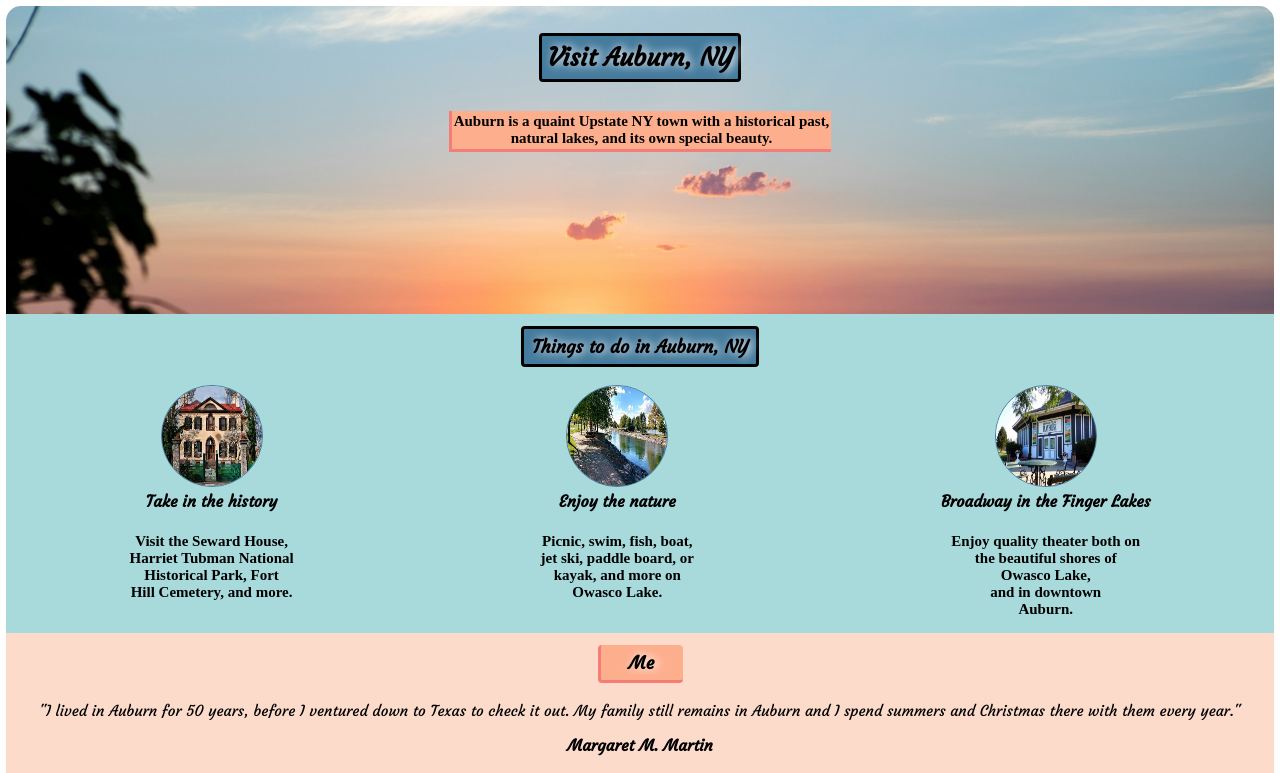
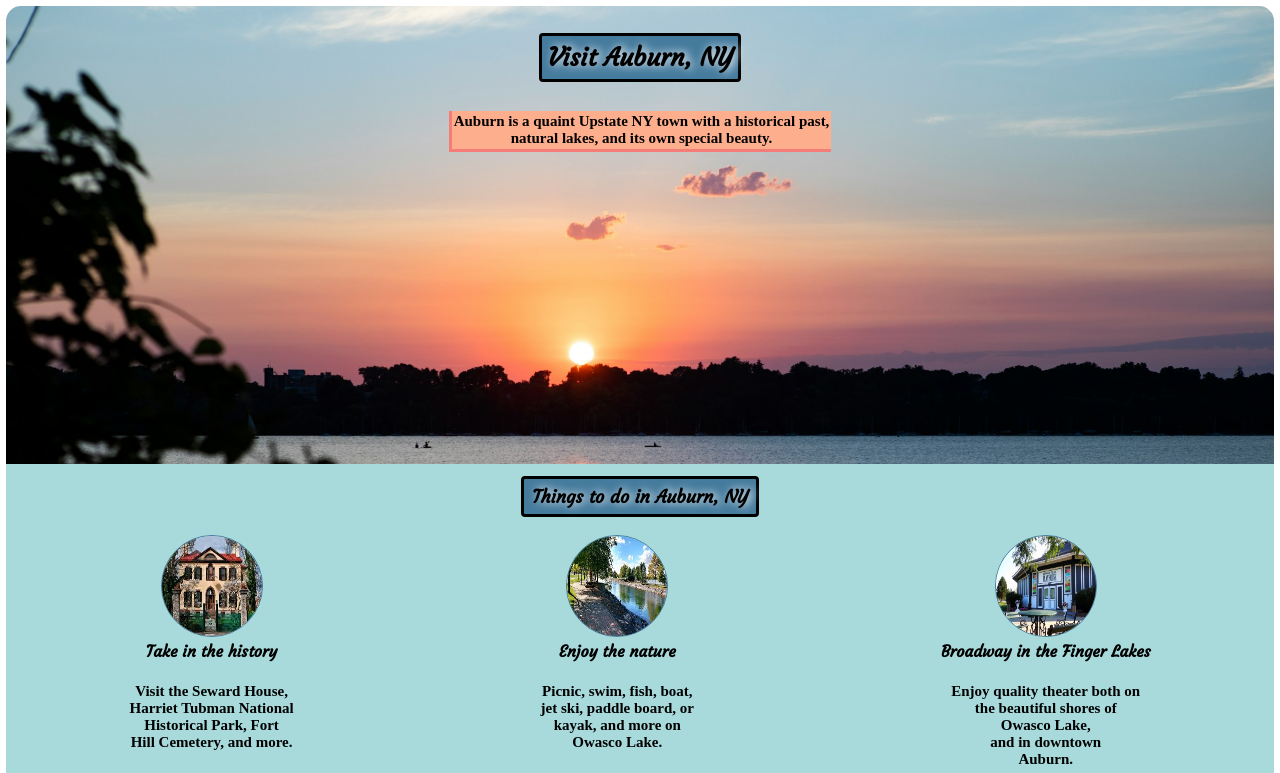
Before and after one commit to martymar-beep/Hometown-webpage, a website built with Vite: page Hometown webpage/index.html in a window 1280 px wide. Shown: the top 773 px of the page. Built offline with nearby package versions, Linux system fonts and the light colour scheme.

Commit message:
Update styles.css
Hero image did not render the way it did on Scrimba, so tried to fix it.

```diff
--- a/Hometown webpage/styles.css
+++ b/Hometown webpage/styles.css
@@ -23,7 +23,7 @@ body {
 #hero {
     background-image: url("images/lake.jpg");
     background-size: cover;
-    padding: 10px 10px 150px 10px;
+    padding: 10px 10px 300px 10px;
     display: flex;
     flex-direction: column;
     margin: 6px 6px 0;
```
